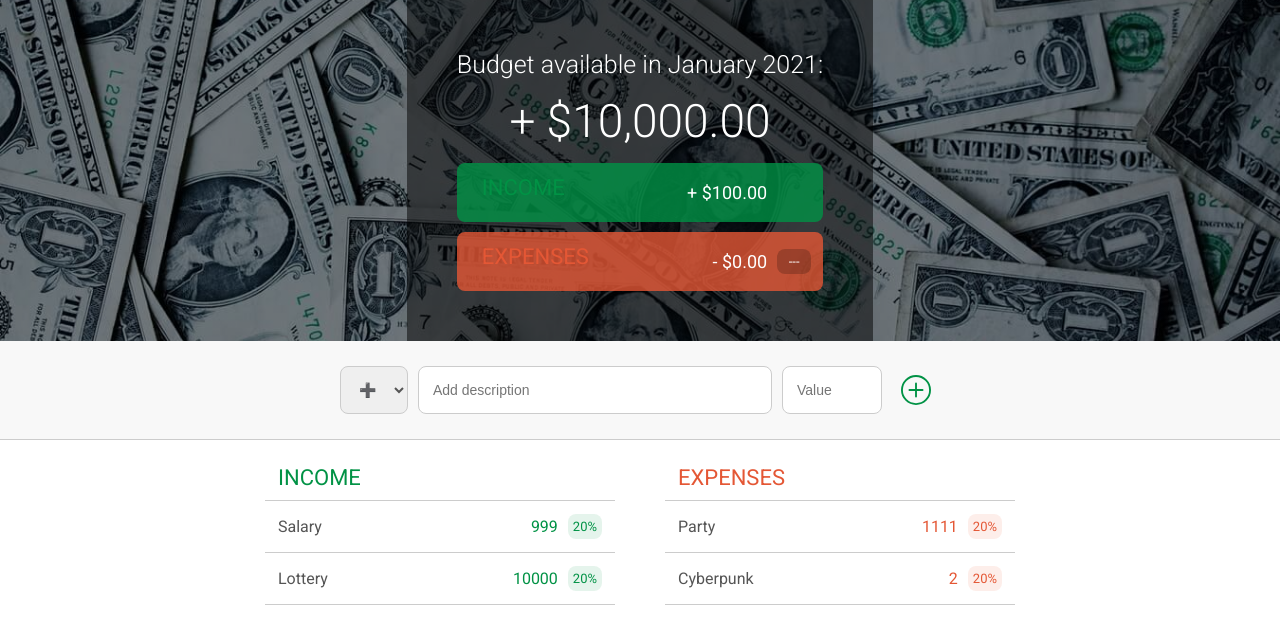
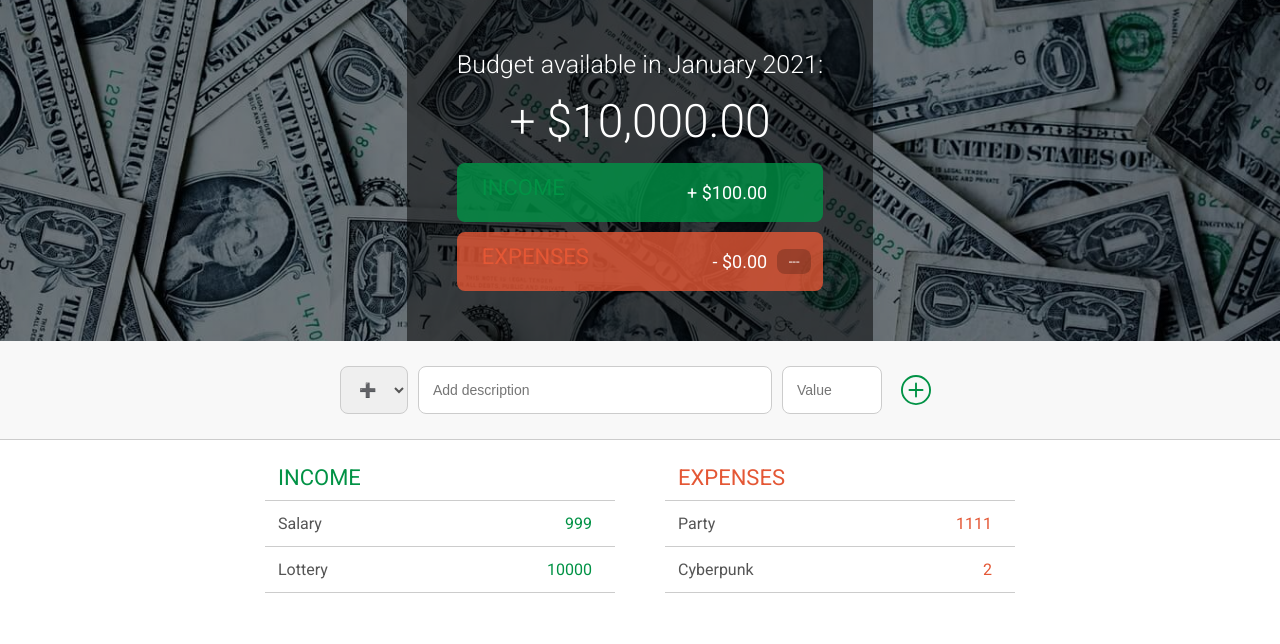
Before and after one commit to sitek94/budget-calculator, a React (Create React App) app: page / in a window 1280 px wide. Shown: the top 644 px of the page. Built offline with nearby package versions, Linux system fonts and the light colour scheme.

Commit message:
list shows the percentage when budget is passed

```diff
--- a/src/components/list.tsx
+++ b/src/components/list.tsx
@@ -1,12 +1,26 @@
 import { BsXCircle as CrossIcon } from 'react-icons/bs';
 import { TransactionType } from 'types';
+import { percentFormat } from 'utils';
 import './list.scss';
 
 type Props = {
   list: TransactionType[];
+  budget?: number;
 };
 
-function List({ list }: Props) {
+function List({ list, budget }: Props) {
+
+  /**
+   * If there is `budget` prop it will calculate the percentage
+   * and render it.
+   */
+  const renderPercentage = (value: number) =>
+    budget !== undefined ? (
+      <div className="percentage">
+        {budget === 0 ? '---' : percentFormat(value, budget)}
+      </div>
+    ) : null;
+
   return (
     <ul className="list">
       {list.map(({ description, value }) => (
@@ -14,7 +28,7 @@ function List({ list }: Props) {
           <div>{description}</div>
           <div className="right-box">
             <div className="value">{value}</div>
-            <div className="percentage">20%</div>
+            {renderPercentage(value)}
             <button className="btn delete-btn">
               <CrossIcon />
             </button>
```
